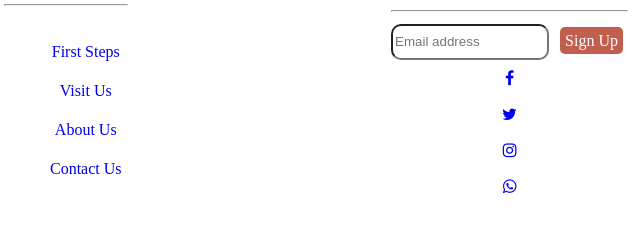
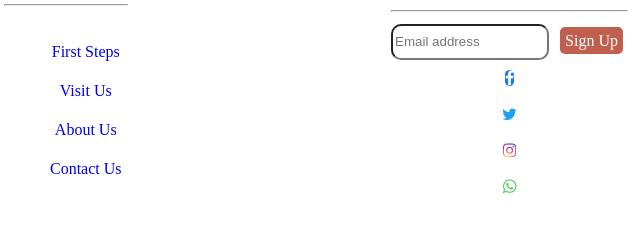
Before and after one commit to ShabazzAhmad/ART277.github.io, a plain HTML site: page FinalProject/index.html in a window 1280 px wide. In both pictures the pointer is over the icon 1083 px from the left and 1725 px from the top of the page. Shown: the part 1648-1892 px from the top of the page, 574-1214 px from the left. Drawn offline with Linux system fonts and the light colour scheme.

Commit message:
Update style_1.css

```diff
--- a/FinalProject/css/style_1.css
+++ b/FinalProject/css/style_1.css
@@ -156,3 +156,57 @@ styling navbar
    margin: 10px;
    font-size: 1.9rem;
  }
+
+/* styling font awosome icons below */
+
+.fa-facebook {
+  color: #1778F2;
+}
+
+.fa-twitter {
+  color: #1DA1F2;
+}
+
+.fa-instagram {
+    /* font-size:30px; */
+    background: #d6249f;
+    background: radial-gradient(circle at 30% 107%, #fdf497 0%, #fdf497 5%, #fd5949 45%,#d6249f 60%,#285AEB 90%);
+    -webkit-background-clip: text;
+-webkit-text-fill-color: transparent;*/
+}
+
+.fa-whatsapp {
+  color: #4FCE5D;
+}
+
+/* adding hover below */
+
+.fa-facebook:hover {
+  color: #fff;
+  background-color: #1778F2;
+  /* padding: 5px; */
+  border-radius: 25px;
+  transition: .3s ease-out;
+}
+
+.fa-twitter:hover {
+  color: #fff;
+  background-color: #1DA1F2;
+  padding: 5px;
+  border-radius: 25px;
+  transition: .3s ease-out;
+}
+
+.fa-instagram:hover {
+    color: #fff;
+    background-color: #3F729B;
+}
+
+.fa-whatsapp:hover {
+  color: #fff;
+  background-color: #4FCE5D;
+  padding: 5px;
+  border-radius: 25px;
+  transition: .3s ease-out;
+}
+ */
```
